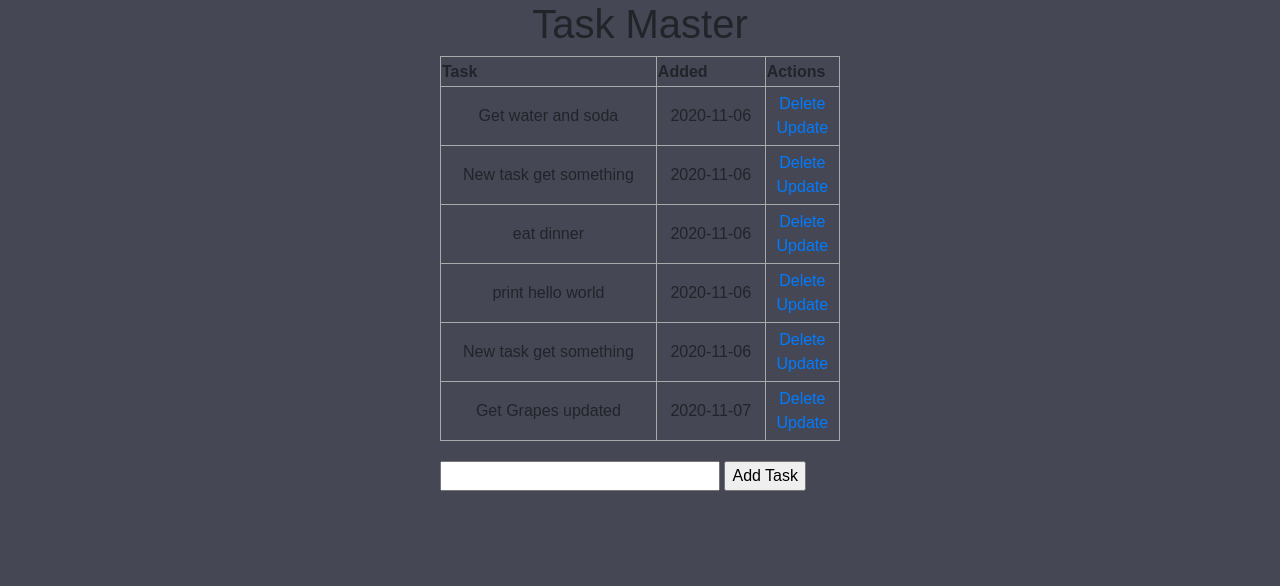
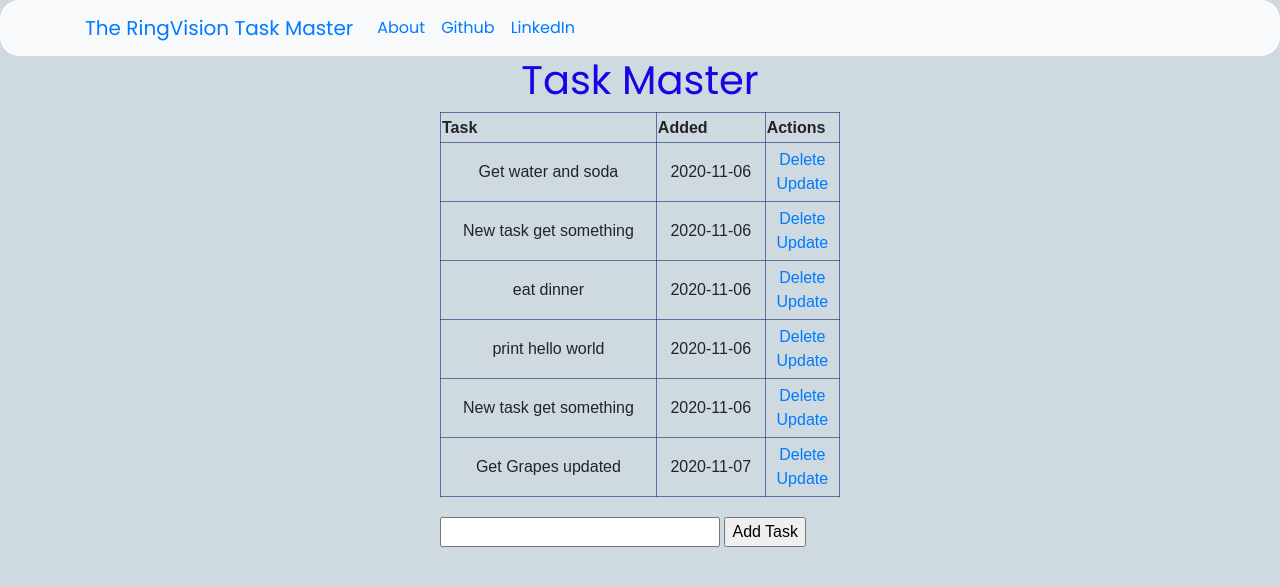
Before and after one commit to brianRingler/To-Do-App, a Flask app: page / in a window 1280 px wide. Shown: the top 586 px of the page. Run offline with Flask 2, Linux system fonts and the light colour scheme; data comes from the database, SQL or seed files in the repository; both versions use the stored data as it was after the commit; some libraries are stand-ins or nearby versions.

Commit message:
added navbar and other css

```diff
--- a/static/css/main.css
+++ b/static/css/main.css
@@ -4,15 +4,31 @@
     text-transform: uppercase;
 }
 
+h1 {
+    color:  rgb(21, 6, 230);
+    font-family: 'Poppins', sans-serif;
+}
+
 a:hover {
     text-transform: uppercase;
-    color:  rgb(234, 149, 245);
+    color:  rgb(125, 131, 100);
+}
+
+nav {
+    display: flex;
+    /* justify-content: space-around; */
+    align-items: left;
+    min-height: 10mm;
+    background-color: rgb(24, 46, 212);
+    font-family: 'Poppins', sans-serif;
+    border-radius: 5mm;
 }
 
 body, html {
     margin: 0;
     font-family: sans-serif;
-    background-color: rgb(69, 71, 85);
+    background-color: rgb(206, 217, 224);
+
 }
 
 .content {
@@ -21,7 +37,7 @@ body, html {
 }
 
 table, td, th {
-    border: 1px solid #aaa;
+    border: 1px solid rgba(13, 35, 110, 0.582);
 }
 
 table {
@@ -31,15 +47,18 @@ table {
 
 th {
     height: 30px;
+
 }
 
 td {
     text-align: center;
     padding: 5px;
+
 }
 
 .form {
     margin-top: 20px;
+
 }
 
 #content {
--- a/templates/base.html
+++ b/templates/base.html
@@ -5,14 +5,29 @@
     <meta name="viewport" content="width=device-width, initial-scale=1.0">
     <link rel="stylesheet" href="https://stackpath.bootstrapcdn.com/bootstrap/4.4.1/css/bootstrap.min.css" integrity="sha384-Vkoo8x4CGsO3+Hhxv8T/Q5PaXtkKtu6ug5TOeNV6gBiFeWPGFN9MuhOf23Q9Ifjh" crossorigin="anonymous">
     <!-- add icon link -->
-    <link rel="icon" type="image/x-icon" href="{{ url_for('static', filename='images/picMe.jpg') }}">
+    <link rel="icon" type="image/x-icon" href="{{ url_for('static', filename='images/pic_me.jpg') }}">
     <link rel="stylesheet" type="text/css" href="{{ url_for('static', filename='css/main.css') }}">
+    <!-- Google FOnt Poppins -->
+    <link href="https://fonts.googleapis.com/css2?family=Poppins&display=swap" rel="stylesheet">
+
     <title>RingVision Task Master</title>
 
     {% block head %}{% endblock %}
 </head>
-<body>
+<body class='loader'>
+    <nav class="navbar navbar-expand-lg bg-light techfont">
+        <div class="container">
+          <div class="navbar-nav align-items-left">
+            <a class="navbar-brand bigbrand" href="">The RingVision Task Master</a>
+            <a class="nav-item nav-link" href="">About</a>
+            <a class="nav-item nav-link" href="https://www.github.com">Github</a>
+            <a class="nav-item nav-link" href="https://www.linkedin.com">LinkedIn</a>
+          </div>
+        </div>
+      </nav>
+
     {% block body %}{% endblock %}
+
     <script src="https://code.jquery.com/jquery-3.4.1.slim.min.js" integrity="sha384-J6qa4849blE2+poT4WnyKhv5vZF5SrPo0iEjwBvKU7imGFAV0wwj1yYfoRSJoZ+n" crossorigin="anonymous"></script>
     <script src="https://cdn.jsdelivr.net/npm/popper.js@1.16.0/dist/umd/popper.min.js" integrity="sha384-Q6E9RHvbIyZFJoft+2mJbHaEWldlvI9IOYy5n3zV9zzTtmI3UksdQRVvoxMfooAo" crossorigin="anonymous"></script>
     <script src="https://stackpath.bootstrapcdn.com/bootstrap/4.4.1/js/bootstrap.min.js" integrity="sha384-wfSDF2E50Y2D1uUdj0O3uMBJnjuUD4Ih7YwaYd1iqfktj0Uod8GCExl3Og8ifwB6" crossorigin="anonymous"></script>
```
Also changed, not shown: requirements.txt (added), test.db, 2 other files.
